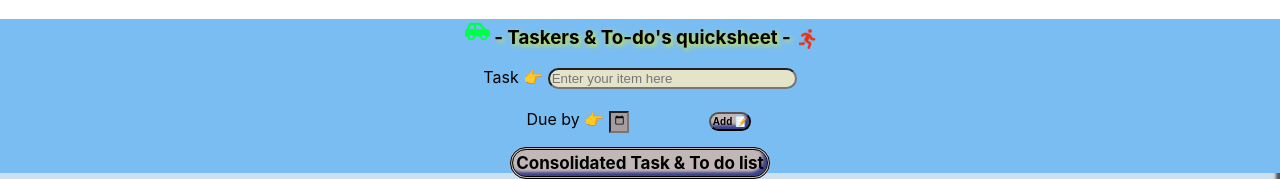
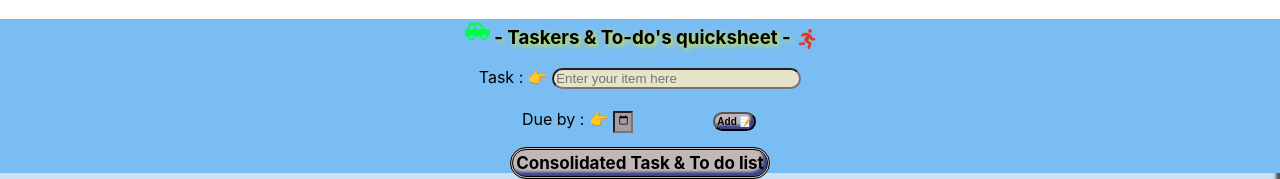
Before and after one commit to jtrudat/to-do-list, a React (Create React App) app in the folder frontend/todo/: page / in a window 1280 px wide. Shown: the top 179 px of the page. Built offline with nearby package versions, Linux system fonts and the light colour scheme; no server answers.

Commit message:
updated named deployment

```diff
--- a/frontend/todo/src/components/Input.jsx
+++ b/frontend/todo/src/components/Input.jsx
@@ -36,12 +36,12 @@ export const Input = (props)=>{
         <form>
         <div>
             <div>
-            <label>Task 👉 </label>
+            <label>Task : 👉 </label>
             <input className="inner" type="text" maxLength="31" size="28" value={item} placeholder="Enter your item here" onChange={handleItemChange}></input>
             </div>
             <br></br>
             <div>
-                <label>Due by 👉 </label>
+                <label>Due by : 👉 </label>
                 <input className="inputdate" type="datetime-local" min='2022-09-01' max='2023-01-01' value={date} onChange={handleDateChange}></input>
             <button className="submitter" onClick={handleSubmit}>Add 📝</button>
             </div>
```
